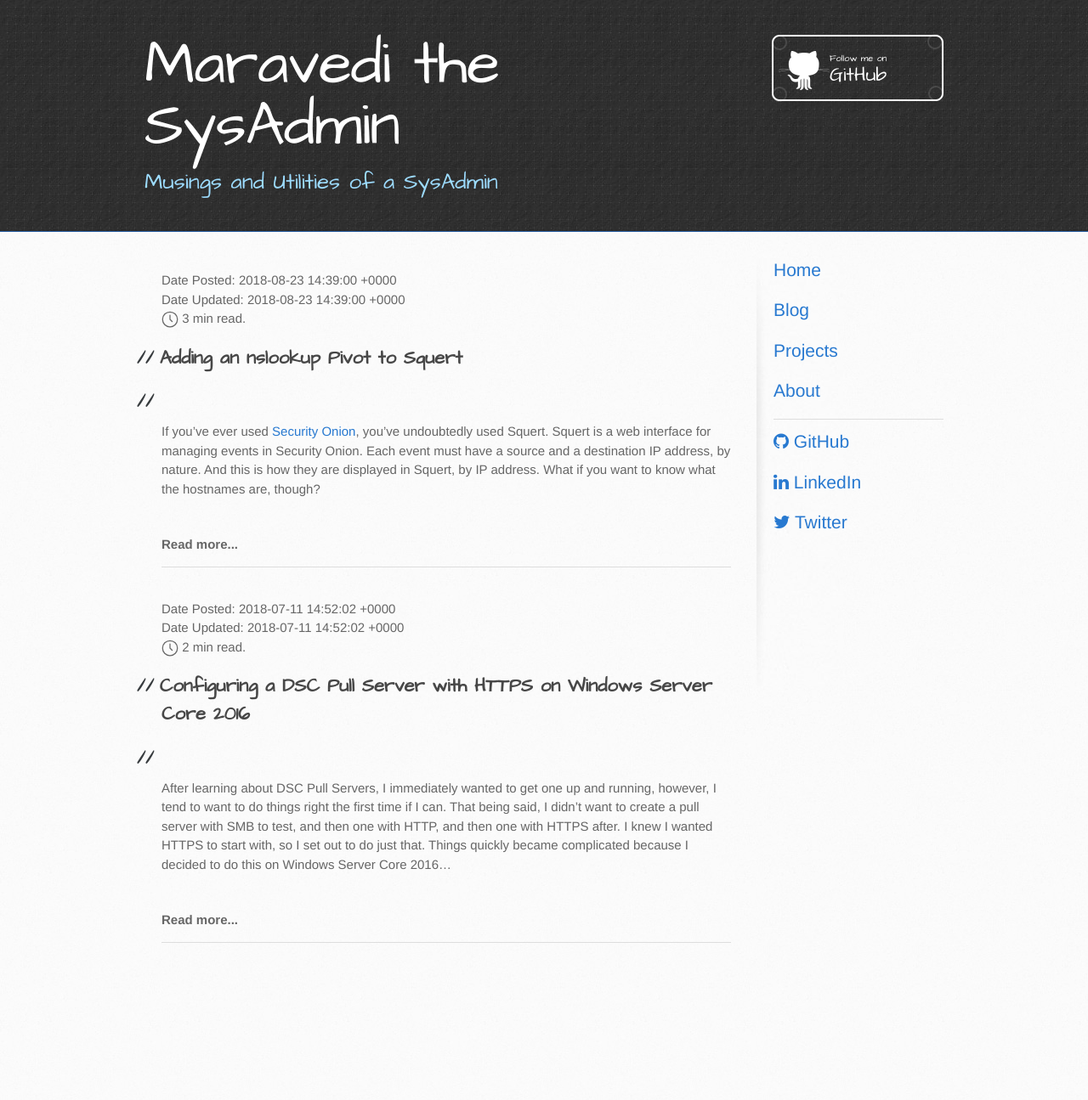
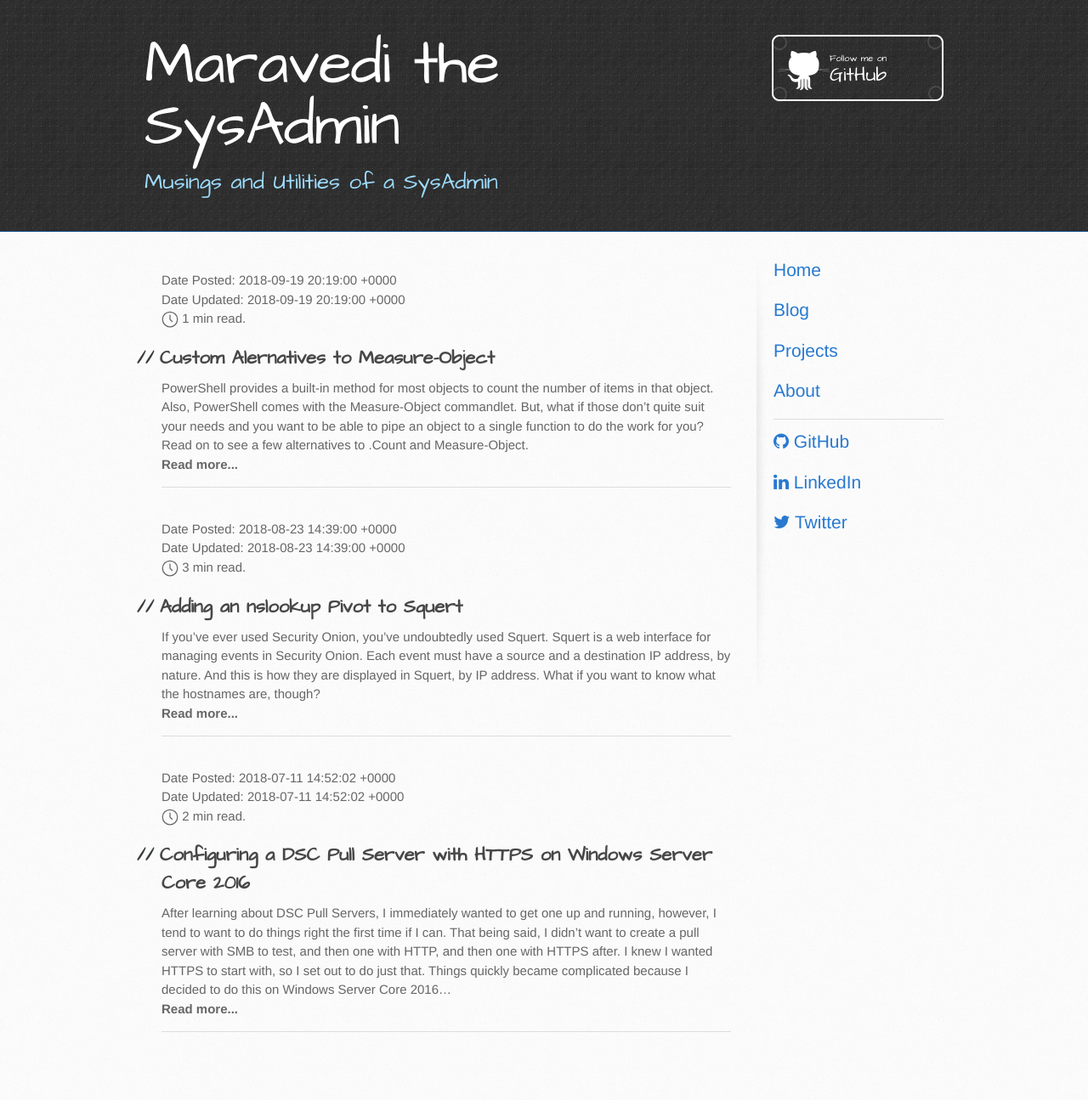
Before and after one commit to maravedi/maravedi.github.io, a Jekyll site: the page built from blog.md, in a window 1280 px wide. Shown: the whole page at 85% size. Built offline with Jekyll 4.4.1, drawn with Linux system fonts in a browser that asks for light colours; before the commit the page ends 1190 px from its top, so only the background shows below that.

Commit message:
Updated blog page

```diff
--- /dev/null
+++ b/_posts/2018-09-19-custom-alternatives-to-measure-object.md
@@ -0,0 +1,14 @@
+---
+layout: post
+title:  "Custom Alernatives to Measure-Object"
+date: 2018-09-19 16:19 -0400
+dateupdated:   2018-07-11 10:52:02 -0400
+categories: powershell pipeline measure-object
+---
+
+## {{ page.title }}
+PowerShell provides a built-in method for most objects to count the number of items in that object. Also, PowerShell comes with the Measure-Object commandlet. But, what if those don't quite suit your needs and you want to be able to pipe an object to a single function to do the work for you? Read on to see a few alternatives to .Count and Measure-Object.
+<!-- more -->
+{% gist f4d653f0e847e6c0ea5bc79b0eb1a26f %}
+{% gist 6910da8e1af17511b58c8e013797be1a %}
+{% gist 2920251a81f393884c2bd96f9483926c %}
--- a/blog.md
+++ b/blog.md
@@ -27,7 +27,7 @@ permalink: /blog/
 		</style>
 		<br/>
 		<a href="{{ post.url }}" style="color: inherit;"><h2>{{ post.title }}</h2></a>
-		{{ post.excerpt | replace_first: post.title, '' }}
+		{{ post.excerpt | strip_html | replace_first: post.title, '' }}
 		<br/>
 		<a href="{{ post.url }}" style="text-decoration: none; color: inherit;"><b>Read more...</b></a>
 		<hr/><br/>
```
